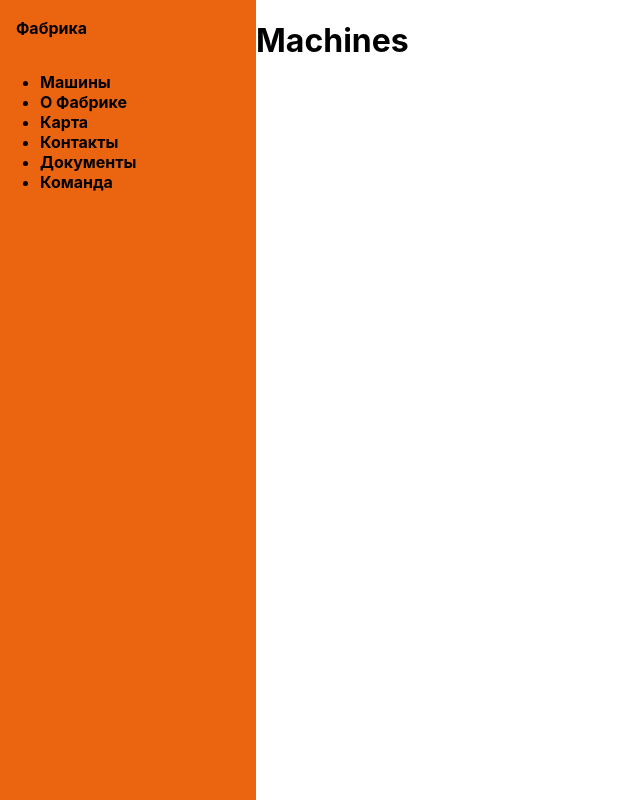
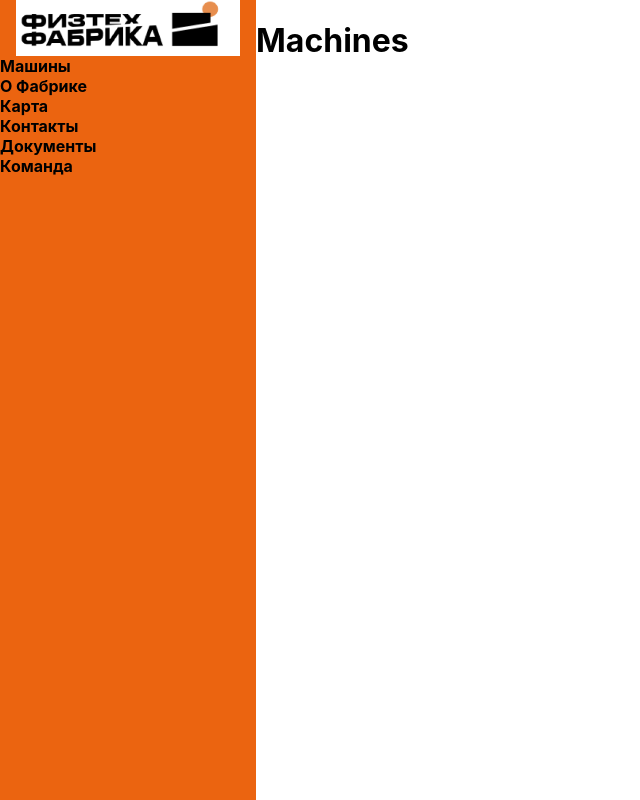
Before and after one commit to fulltimeeconomyclass/nextjs, a Next.js app in the folder fab/: page /machines in a window 1280 px wide. Shown: the whole page, without its empty margins (0-640 px from the left). Built offline with nearby package versions, Linux system fonts and the light colour scheme.

Commit message:
logo add

```diff
--- a/fab/components/layout.js
+++ b/fab/components/layout.js
@@ -1,10 +1,11 @@
 import Link from 'next/link'
+import Image from 'next/image'
 
 export default function Layout({ children }) {
     return (
         <div className="app-body">
             <aside className="app-sidebar">
-                <div className="app-logo sticky-top">Фабрика</div>
+                <div className="app-logo sticky-top"><Image src="/LogoFab.png" alt="Fabrika Logo" width={'100vw'} height={'100vh'} /></div>
                 <div className="app-sidenav">
                     <ul className="nav flex-column">
                         <li className="nav-item">
--- a/fab/styles/globals.css
+++ b/fab/styles/globals.css
@@ -71,6 +71,12 @@ a {
   grid-template-areas: ".";
 }
 
+.app-sidebar ul {
+  list-style-type: none;
+  padding: 0rem;
+  margin: 0rem;
+}
+
 .app-sidebar ul ul a {
   padding-left: 2rem !important;
 }
```
